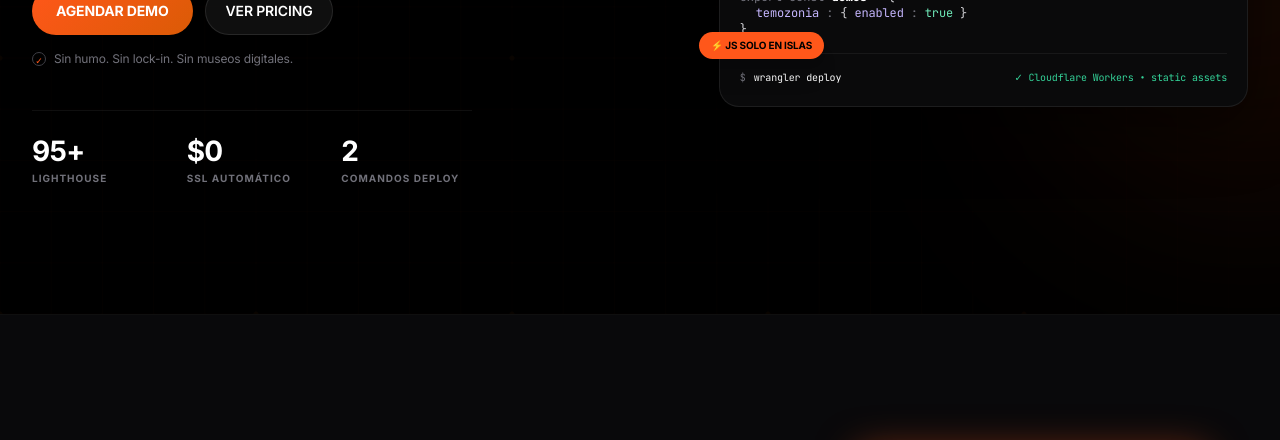
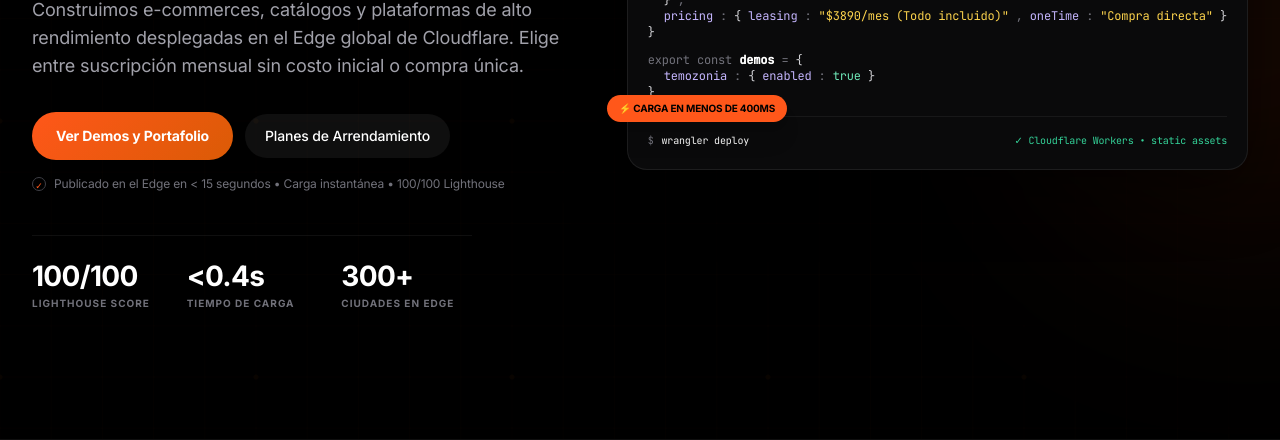
Before and after one commit to substrateholdingsai/ark-system, an Astro site: page / in a window 1280 px wide. Shown: the part 519-959 px from the top of the page. Built offline with nearby package versions, Linux system fonts and the light colour scheme; Astro itself is replaced by a stand-in of ours.

Commit message:
Update customer-facing website content
Refresh the hero, pricing and technology stack copy for prospective customers.

Co-authored-by: Copilot <223556219+Copilot@users.noreply.github.com>

```diff
--- a/src/components/sections/Hero.astro
+++ b/src/components/sections/Hero.astro
@@ -168,10 +168,11 @@ const leasingPlan = config.pricing.plans.find((plan) => plan.id === 'leasing');
               <span class="text-zinc-300"> {'{'}</span>
               <span class="text-violet-300"> leasing</span>
               <span class="text-zinc-500">:</span>
-              <span class="text-amber-300">
-                {' '}
-                "${leasingPlan?.monthly ?? '—'}/{leasingPlan?.currency ?? 'USD'} · mes"
-              </span>
+              <span class="text-amber-300"> "${leasingPlan?.monthly ?? '—'}/mes (Todo incluido)"</span>
+              <span class="text-zinc-500">,</span>
+              <span class="text-violet-300"> oneTime</span>
+              <span class="text-zinc-500">:</span>
+              <span class="text-amber-300"> "Compra directa"</span>
               <span class="text-zinc-300"> {'}'}</span>
             </div>
             <div class="whitespace-nowrap text-zinc-300">{'}'}</div>
@@ -202,10 +203,10 @@ const leasingPlan = config.pricing.plans.find((plan) => plan.id === 'leasing');
 
         <div class="absolute -right-3 top-16 hidden items-center gap-2 rounded-full bg-white px-3 py-1.5 text-[10px] font-black text-black shadow-xl sm:flex lg:-right-4">
           <span class="h-2 w-2 rounded-full bg-emerald-500"></span>
-          EDGE • WORKERS
+          EDGE • CLOUDFLARE
         </div>
         <div class="absolute -left-3 bottom-12 hidden items-center gap-2 rounded-full bg-ark-accent px-3 py-1.5 text-[10px] font-black text-black shadow-xl sm:flex lg:-left-5">
-          ⚡ JS SOLO EN ISLAS
+          ⚡ CARGA EN MENOS DE 400MS
         </div>
       </div>
     </div>
--- a/src/components/sections/TechStack.astro
+++ b/src/components/sections/TechStack.astro
@@ -18,8 +18,8 @@ import { config } from '@/data/config';
     <div class="grid gap-4 sm:grid-cols-2 lg:grid-cols-3">
       {config.stack.map((item) => (
         <div class="ark-card group flex items-center gap-4 p-6 transition-all duration-300 ease-ark hover:border-white/[0.15]">
-          <div class="flex h-12 w-12 shrink-0 items-center justify-center rounded-xl bg-ark-accent/10 text-lg font-bold text-ark-accent transition-transform duration-300 ease-ark group-hover:scale-110">
-            {item.name[0]}
+          <div class="flex h-12 w-12 shrink-0 items-center justify-center rounded-xl bg-ark-accent/10 text-xs font-black tracking-wider text-ark-accent transition-transform duration-300 ease-ark group-hover:scale-110">
+            {item.name.slice(0, 3).toUpperCase()}
           </div>
           <div class="flex-1 min-w-0">
             <h3 class="text-[15px] font-semibold text-white truncate">{item.name}</h3>
--- a/src/data/config.ts
+++ b/src/data/config.ts
@@ -243,7 +243,7 @@ export interface SiteConfig {
 export const config: SiteConfig = {
   brand: {
     name: 'ARK SYSTEMS',
-    displayName: 'ARK SYSTEMS_',
+    displayName: 'ARK SYSTEMS',
     legalName: 'Substrate Holdings LLC',
     tagline: '0 servidores. 0 humo.',
     domain: 'arksystems.dev',
@@ -268,27 +268,25 @@ export const config: SiteConfig = {
   ],
 
   hero: {
-    headline: 'Las webs de museo murieron.',
+    headline: 'Sitios web ultra rápidos en arrendamiento o compra',
     subheadline:
-      'WordPress te cobra por respirar. Wix te encierra en su juguete. Ark Systems es infraestructura real: 1 config, 0 servidores, deploy en 2 comandos.',
+      'Construimos e-commerces, catálogos y plataformas de alto rendimiento desplegadas en el Edge global de Cloudflare. Elige entre suscripción mensual sin costo inicial o compra única.',
     stats: [
-      { value: '95+', label: 'LIGHTHOUSE' },
-      { value: '$0', label: 'SSL AUTOMÁTICO' },
-      { value: '2', label: 'COMANDOS DEPLOY' },
+      { value: '100/100', label: 'LIGHTHOUSE SCORE' },
+      { value: '<0.4s', label: 'TIEMPO DE CARGA' },
+      { value: '300+', label: 'CIUDADES EN EDGE' },
     ],
     primaryCta: {
-      label: 'AGENDAR DEMO',
-      href: 'https://cal.com/pablo-cortes-wuzivu/15min',
-      external: true,
+      label: 'Ver Demos y Portafolio',
+      href: '/portfolio',
       variant: 'primary',
     },
     secondaryCta: {
-      label: 'VER PRICING',
+      label: 'Planes de Arrendamiento',
       href: '#pricing',
-      external: false,
-      variant: 'secondary',
+      variant: 'ghost',
     },
-    microcopy: 'Sin humo. Sin lock-in. Sin museos digitales.',
+    microcopy: 'Publicado en el Edge en < 15 segundos • Carga instantánea • 100/100 Lighthouse',
   },
 
   portfolio: [
@@ -374,18 +372,37 @@ export const config: SiteConfig = {
   },
 
   stackSection: {
-    label: 'STACK EDGE-NATIVE',
-    headline: 'La infraestructura detrás de la promesa.',
+    label: 'INFRAESTRUCTURA & TECNOLOGÍA',
+    headline: 'Desarrollo Edge-Native con arquitectura moderna',
     subheadline:
-      'Cada pieza tiene una función clara: servir rápido, mantener el control y evitar dependencias innecesarias.',
+      'Construimos e-commerces y plataformas digitales sobre el stack técnico más rápido del mundo, bajo un modelo de leasing fiscalmente optimizado para PYMEs y profesionales.',
   },
 
   stack: [
-    { name: 'Cloudflare Pages', desc: 'Edge global, 300+ pops, deploys atómicos.' },
-    { name: 'Astro 5', desc: 'Static first, islands opcionales, 0 JS default.' },
-    { name: 'Tailwind', desc: 'Tokens semánticos, sin componente con color hardcodeado.' },
-    { name: 'TypeScript strict', desc: 'config.ts tipada, no any, no sustos.' },
-    { name: 'Wrangler', desc: 'wrangler pages deploy • 12s • una línea.' },
+    {
+      name: 'Astro 5 + TypeScript',
+      desc: 'Arquitectura de islas tipo-segura para velocidad extrema y score 100/100 en Lighthouse.',
+    },
+    {
+      name: 'Cloudflare Edge / Workers',
+      desc: 'Ejecución serverless en +300 ciudades con latencia <40ms y cero cold starts.',
+    },
+    {
+      name: 'Python & Engine IA',
+      desc: 'Scripts de automatización, procesamiento de datos y microservicios de IA integrados.',
+    },
+    {
+      name: 'Bases de Datos Edge (D1 & Vector)',
+      desc: 'Almacenamiento SQL y búsqueda vectorial para agentes inteligentes sin servidores tradicionales.',
+    },
+    {
+      name: 'Pasarelas Multi-Moneda',
+      desc: 'Integración nativa de cobros con Tarjeta (Stripe), SPEI o Bitcoin / Lightning Network.',
+    },
+    {
+      name: 'Seguridad WAF & Zero Trust',
+      desc: 'Protección anti-DDoS, certificados SSL automáticos y cifrado de grado empresarial.',
+    },
   ],
 
   useCases: {
@@ -444,165 +461,151 @@ export const config: SiteConfig = {
   },
 
   pricing: {
-    label: 'PRICING • SIN TRUCOS',
-    headline: 'Elige tu forma de no quedarte obsoleto.',
+    label: 'MODELO DE INFRAESTRUCTURA',
+    headline: 'Elige cómo desplegar tu presencia digital',
     subheadline:
-      'Compra única si quieres código y control inmediato. Leasing si quieres web siempre actual, deducible y sin golpe fuerte al flujo.',
+      'Sin sorpresas de mantenimiento ni servidores obsoletos. Escoge entre un arrendamiento mensual todo incluido o la adquisición de tu código fuente.',
 
     plans: [
       {
-        id: 'museum',
-        kind: 'anti-plan',
-        label: 'PLAN MUSEO',
-        name: 'WordPress Museo',
-        price: 20000,
+        id: 'leasing',
+        kind: 'offer',
+        label: 'OPEX • MÁS POPULAR',
+        name: 'Arrendamiento Core',
+        monthly: 3890,
         currency: 'MXN',
-        billing: 'one_time',
-        monthlyEquivalent: 500,
-        available: false,
-        badge: 'NO RECOMENDADO • MUSEO DIGITAL',
+        setup: 0,
+        subprice: 'Renta 100% deducible de ISR e IVA acreditable',
+        available: true,
+        badge: 'RECOMENDADO',
         summary:
-          'Setup + plantilla premium. Tú pagas hosting, SSL y dominio aparte. Se ve bien 6 meses. Luego museo.',
-        bullets: [
-          'Hosting $1,200 MXN/año, y sube cada año',
-          'SSL $1,000 MXN/año',
-          'Dominio $400 MXN/año',
-          'Mantenimiento WordPress/plugins $3,600 MXN/año o te hackean',
-          'Actualización de diseño $8,000 MXN cada 3 años, que nunca pagas',
-          'Velocidad 2.8s–4s: pierdes clientes',
-          'Obsolescencia garantizada a los 2 años',
-          'Fiscal: se capitaliza, amortizas en 3 años, contador sufre',
-          'Código: te entregan un zip que nadie puede mantener',
-        ],
-        total: '~$45,000 MXN en 3 años + web vieja',
-        cta: undefined, // Anti-plan no tiene CTA
-      },
-      {
-        id: 'purchase',
-        kind: 'offer',
-        label: 'PARA TECHIES',
-        name: 'Ark Compra Única',
-        price: 999,
-        currency: 'USD',
-        billing: 'one_time',
-        subprice: '+ $0/mes. Repo tuyo desde día 1.',
-        summary:
-          'Para quien quiere código, control y fork. Tú hosteas. Nosotros guiamos. Sin updates incluidos.',
+          'Ideal para pymes, restaurantes, e-commerce y firmas profesionales que buscan lanzar sin gasto inicial alto.',
         includes: [
-          'Código completo Astro 5',
-          'config.ts + brand + tokens + contenido inicial',
-          'Guía de deploy en Cloudflare Pages',
-          'Repo privado GitHub entregado',
-          'Dominio configurado por tu cuenta',
-          'SSL gestionado por plataforma',
-        ],
-        excludes: [
-          'Updates anuales incluidos',
-          'Cambios mensuales incluidos',
-          'Hosting administrado',
-          'Soporte infinito',
+          'Desarrollo e infraestructura Edge completa (Astro + Cloudflare)',
+          'Hosting global serverless + SSL + WAF anti-DDoS',
+          'Carga ultra rápida (< 400ms en Edge global)',
+          'Soporte y actualización de contenidos incluida',
+          'Mantenimiento continuo y monitoreo 24/7',
         ],
         cta: {
-          label: 'VER REPO →',
-          href: 'https://github.com/your-org/ark-system', // PENDIENTE: URL real
-          external: true,
-          variant: 'secondary',
-        },
-        microcopy: 'Ideal si quieres el código y sabes mantenerlo.',
-        available: true,
-      },
-      {
-        id: 'leasing',
-        kind: 'offer',
-        label: '★ RECOMENDADO • LEASING',
-        name: 'Ark Leasing',
-        setup: 0,
-        monthly: 249,
-        currency: 'USD',
-        contractMonths: 12,
-        residual: 499,
-        subprice:
-          'Residual $499 USD al final, o renueva y te la dejamos como nueva con última tecnología.',
-        summary: 'TODO incluido por $249 USD/mes — renta fija, no sorpresas.',
-        includes: [
-          'Hosting Edge Global Cloudflare',
-          'SSL infinito auto-renovable',
-          'Dominio según plan, pendiente definir inclusión exacta',
-          'Updates de infraestructura base',
-          '1 hora de cambios/mes incluidos',
-          'Rediseño anual si renuevas',
-          '100% deducible + CFDI mensual, sujeto a criterio contable',
-          'Lighthouse 95+ como estándar bajo presupuesto definido',
-          'Repo privado GitHub durante el contrato',
-          'Opción de pagar residual $499 USD y quedarte con repo completo',
-        ],
-        total36Months: '$8,964 USD en 36 meses, 100% deducible según estructura fiscal acordada.',
-        cta: {
-          label: 'Empezar Leasing →',
+          label: 'Comenzar en Leasing',
           href: 'https://cal.com/pablo-cortes-wuzivu/15min',
           external: true,
           variant: 'primary',
         },
-        ctaBadge: 'sin setup',
-        microcopy: 'Sin permanencia forzada • Cancela cuando quieras • CFDI mensual',
+        microcopy: 'Cancelación flexible • Sin activos desactualizados',
+      },
+      {
+        id: 'leasing-pro',
+        kind: 'offer',
+        label: 'OPEX • ENTERPRISE',
+        name: 'Arrendamiento Pro + IA / Apps',
+        monthly: 6890,
+        currency: 'MXN',
+        setup: 0,
+        subprice: 'Deducción de ISR efectiva (~$2,410 MXN costo real)',
+        summary:
+          'Para negocios que requieren pasarelas de pago avanzadas, agentes de IA o integraciones de catálogo/agenda.',
+        includes: [
+          'Todo lo del Plan Core',
+          'Agente de IA nativo para atención al cliente 24/7',
+          'Pasarelas de pago múltiples (Tarjetas, SPEI o Crypto/Lightning)',
+          'Integración de agenda en vivo o checkout automatizado',
+          'Infraestructura dedicada (Workers + Vector DB)',
+        ],
+        cta: {
+          label: 'Agendar Demo Pro',
+          href: 'https://cal.com/pablo-cortes-wuzivu/15min',
+          external: true,
+          variant: 'primary',
+        },
+        available: true,
+      },
+      {
+        id: 'buyout',
+        kind: 'offer',
+        label: 'CAPEX • ADQUISICIÓN',
+        name: 'Licencia / Compra Única',
+        price: 55000,
+        currency: 'MXN',
+        billing: 'one_time',
+        subprice: 'Activo intangible amortizable',
+        summary:
+          'Para empresas con equipo técnico propio que desean ser dueñas absolutas del código fuente y repositorio.',
+        includes: [
+          'Entrega total del repositorio de código (GitHub)',
+          'Despliegue inicial en tu propia cuenta de Cloudflare',
+          'Ownership y licencias completas del software',
+          '30 días de garantía y transferencia técnica',
+        ],
+        cta: {
+          label: 'Cotizar Compra Única',
+          href: 'https://cal.com/pablo-cortes-wuzivu/15min',
+          external: true,
+          variant: 'secondary',
+        },
         available: true,
       },
     ],
 
     fiscal: {
-      badge: '100% DEDUCIBLE • TU CONTADOR VA A QUERER SER NUESTRO SOCIO',
-      headline: 'No es un gasto. Es infraestructura deducible mes a mes.',
-      body: 'Compra única = activo intangible que se amortiza en 36 meses. Tu contador hace malabares, tu flujo sufre. Leasing Ark = gasto operativo mensual 100% deducible de ISR. Facturamos desde Substrate Holdings LLC (US) / Substrate México S.A. CFDI mensual incluido. Ideal para personas morales y físicas con actividad empresarial.',
-      badges: ['Incluye CFDI mensual', 'ISR 100% deducible', 'Sin activo en balance'],
+      badge: 'ESTRATEGIA FINANCIERA Y FISCAL',
+      headline: '¿Por qué conviene el Arrendamiento Operativo (OPEX)?',
+      body: 'Desarrollar software propio implica un gasto de capital (CAPEX) difícil de amortizar y que pierde valor rápidamente. Nuestro esquema de Arrendamiento Tecnológico convierte el desarrollo web en un gasto operativo puro.',
+      badges: [
+        '100% Deducible ISR',
+        'IVA Acreditable',
+        'Flujo de Cero Sorpresas',
+        'Siempre Actualizado',
+      ],
       comparison: [
         {
-          model: 'Compra $20k',
-          effect: 'Amortizas $555/mes x 36m',
-          cashflow: 'No deduces hoy',
+          model: 'Desarrollo Tradicional (CAPEX)',
+          effect:
+            'Inversión inicial fuerte ($60k - $120k+ MXN) + costos mensuales de servidor, parches y cambios.',
+          cashflow: 'Impacta tu flujo de efectivo inmediato y deprecia como activo a varios años.',
         },
         {
-          model: 'Leasing $249/mes',
-          effect: 'Deduces $4,200 MXN aprox. hoy',
-          cashflow: 'Flujo intacto',
+          model: 'Arrendamiento Ark-System (OPEX)',
+          effect:
+            'Cuota fija mensual 100% deducible. Incluye código, cambios, hosting en Cloudflare y soporte.',
+          cashflow:
+            'Optimiza tu estrategia fiscal desde el mes 1 y mantiene tu sitio en la tecnología más moderna.',
         },
       ],
       disclaimer:
-        '* La deducibilidad depende del régimen fiscal, criterio contable y estructura contractual de cada cliente. Esto no es asesoría fiscal.',
+        '* El impacto fiscal exacto depende del régimen tributario de tu empresa (RESICO, Persona Moral Ley General, etc.). Consulta con tu área contable.',
     },
 
     paymentMethods: [
       {
         code: 'MXN',
-        title: 'Pesos Mexicanos',
-        method: 'SPEI / Transferencia interbancaria',
-        badge: 'Más usado',
-        detail: 'CLABE • Referencia automática • CFDI en MXN',
+        title: 'Transferencia SPEI',
+        method: 'Factura fiscal B2B',
+        detail: 'Inmediato con CFDI 4.0',
       },
       {
-        code: 'USD',
-        title: 'Dólares',
-        method: 'ACH / Wire / USD-MXN sin comisión',
-        badge: 'Para US LLC',
-        detail: 'Mercury / Relay • Tipo de cambio FIX sin spread',
+        code: 'STRIPE',
+        title: 'Tarjetas de Crédito/Débito',
+        method: 'Cargo automático mensual',
+        detail: 'Suscripción sin fricción',
       },
       {
-        code: 'USDT',
-        title: 'Stablecoins',
-        method: 'TRC20, ERC20, Polygon, Arbitrum',
-        badge: 'USDT • USDC • DAI',
-        detail: 'Confirmación <2 min • Sin volatilidad',
+        code: 'BTC / SATS',
+        title: 'Bitcoin / Lightning Network',
+        method: 'Soberanía digital',
+        detail: 'Sin intermediarios vía BTCPay/Blink',
       },
       {
-        code: 'BTC',
-        title: 'Bitcoin',
-        method: 'On-chain + Lightning Network',
-        badge: '0% comisión',
-        detail: 'BTCPay Server self-hosted • No custodial',
+        code: 'STABLECOINS',
+        title: 'USDT / USDC',
+        method: 'Redes Polygon / Solana / Tron',
+        detail: 'Pagos internacionales instantáneos',
       },
     ],
 
     btcCopy:
-      'Si aceptas Bitcoin en tu negocio, ¿por qué tu agencia no? BTCPay Server • Sin intermediarios • Tú controlas tus llaves.',
+      'Soportamos pagos en activos digitales tanto en capa base como en capas de segunda generación (Lightning/Solana) con facturación equivalente.',
   },
 
   finalCta: {
```
